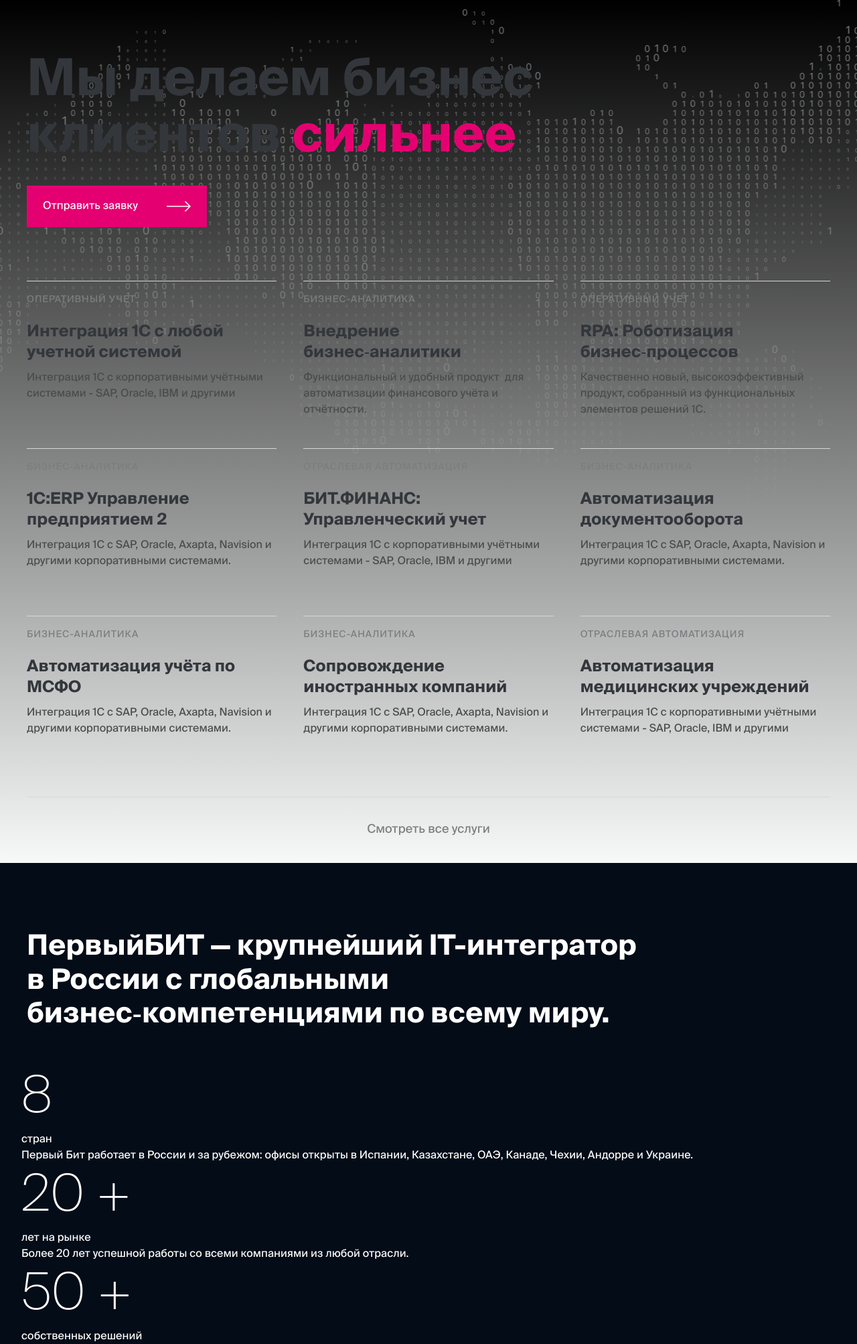
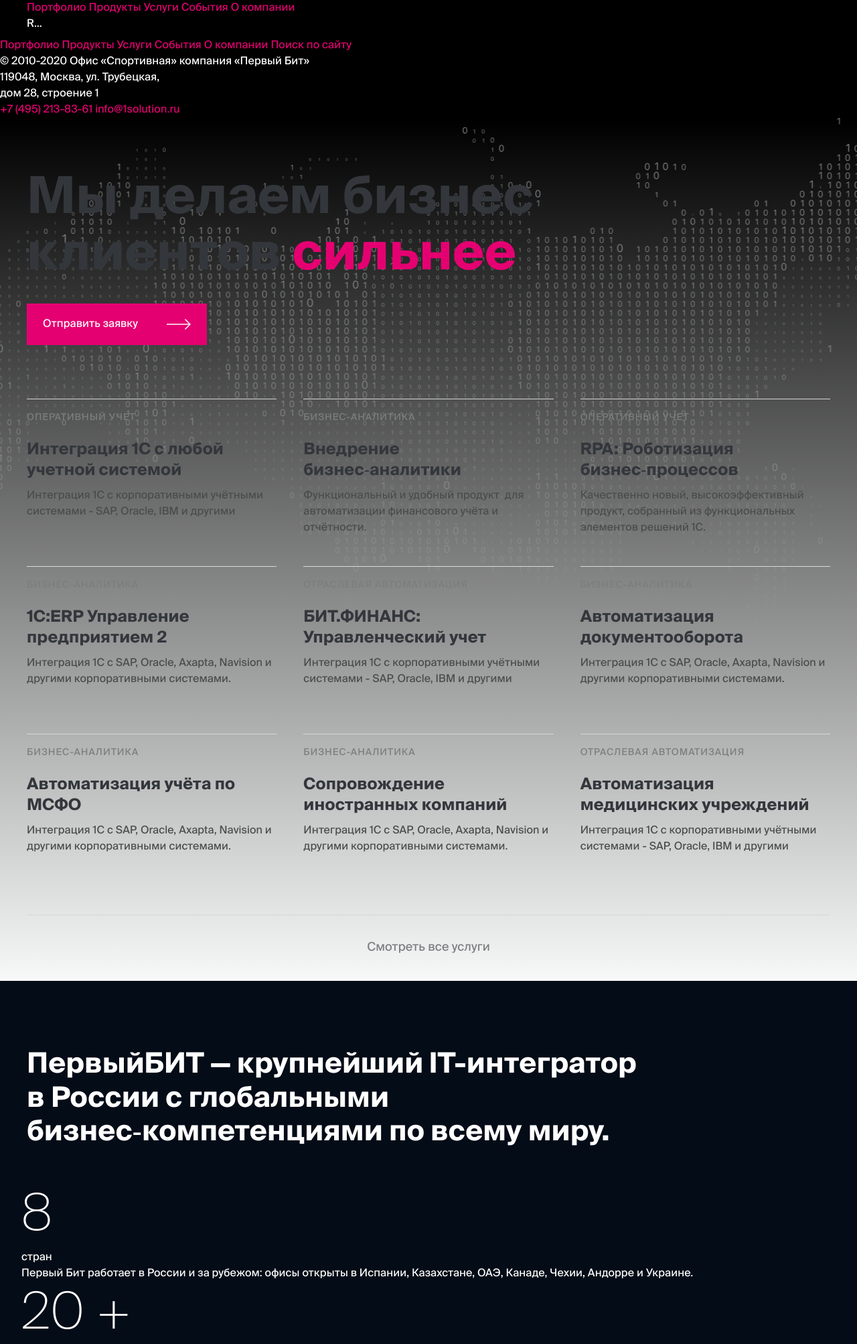
Before and after one commit to AlesNikos/1cbit.ru, a PHP site: page /html/main-page.html in a window 1280 px wide. Shown: the top 2006 px of the page at 67% size. Run offline with PHP 8.4, Linux system fonts and the light colour scheme; some web fonts are replaced.

Commit message:
делаю главную

```diff
--- a/src/footer.php
+++ b/src/footer.php
@@ -10,6 +10,7 @@
     <script src="../vendor/maskedinput/jquery.maskedinput.min.js"></script>
     <script src="../vendor/scrollbar/jquery.scrollbar.min.js"></script>
     <<script async src="../vendor/counter/purecounter_vanilla.js"></script>
+    <script src="../vendor/formstyler/jquery.formstyler.min.js"></script>
     <script src="../script.js"></script>
 </body>
 </html>
--- a/src/header.php
+++ b/src/header.php
@@ -10,6 +10,7 @@
     <link rel="stylesheet" href="../vendor/scrollbar/jquery.scrollbar.css">
     <link rel="stylesheet" href="../vendor/swiper/swiper.min.css">
     <link rel="stylesheet" href="../vendor/normalize/normalize.css">
+    <link rel="stylesheet" href="../vendor/formstyler/jquery.formstyler.css">
     <link rel="stylesheet" href="../css/styles.css">
 </head>
 <body>
--- a/src/html/main-page.html
+++ b/src/html/main-page.html
@@ -11,16 +11,68 @@
     <link rel="stylesheet" href="../vendor/scrollbar/jquery.scrollbar.css">
     <link rel="stylesheet" href="../vendor/swiper/swiper.min.css">
     <link rel="stylesheet" href="../vendor/normalize/normalize.css">
+    <link rel="stylesheet" href="../vendor/formstyler/jquery.formstyler.css">
     <link rel="stylesheet" href="../css/styles.css">
 </head>
 
 <body>
+
+
+    <header class="header">
+        <div class="container">
+            <a href="#" class="logo"></a>
+            <div class="links">
+                <a href="#" class="link">Портфолио</a>
+                <a href="#" class="link">Продукты</a>
+                <a href="#" class="link">Услуги</a>
+                <a href="#" class="link">События</a>
+                <a href="#" class="link">О компании</a>
+            </div>
+            <a href="#" class="search"></a>
+            <div class="languages">
+
+                <select class="custom-select language-select">
+                    <option>RU</option>
+                    <option>EN</option>
+                    <option>CH</option>
+                </select>
+
+                <script>
+
+                </script>
+            </div>
+            <div class="burger"></div>
+        </div>
+        <div class="mobile-menu">
+            <div class="links">
+                <a href="#" class="link">Портфолио</a>
+                <a href="#" class="link">Продукты</a>
+                <a href="#" class="link">Услуги</a>
+                <a href="#" class="link">События</a>
+                <a href="#" class="link">О компании</a>
+                <a href="#" class="link">Поиск по сайту</a>
+            </div>
+            <div class="info">
+                <div class="copyright item">
+                    © 2010-2020 Офис «Спортивная» компания «Первый Бит»
+                </div>
+                <div class="adress item">
+                    119048, Москва, ул. Трубецкая, <br>дом 28, строение 1
+                </div>
+                <div class="contacts item">
+                    <a href="#" class="phone">+7 (495) 213-83-61</a>
+                    <a href="#" class="email">info@1solution.ru</a>
+                </div>
+            </div>
+        </div>
+    </header>
 
     <div class="wrapper">
 
 
 
         <div class="main-page">
+
             <div class="wrapper-section">
 
                 <div class="hero">
@@ -107,6 +159,7 @@
 
             </div>
 
+            <!-- achievement block -->
             <div class="wrapper-section">
                 <div class="achievement">
                     <div class="container">
@@ -196,30 +249,91 @@
                                 </div>
                             </div>
                         </div>
-
-                        <!-- <div class="video-block">
-                            <div class="video"
-                                style="background-image: url('https://img.youtube.com/vi/J3E6ULw28d0/maxresdefault.jpg')">
-                                <a href="javascript:void(0)" class="btn btn-play"></a>
-                            </div>
-
-                        </div> -->
                     </div>
                 </div>
             </div>
 
+            <!-- video block -->
             <div class="wrapper-section">
                 <div class="container">
                     <div class="video-block">
                         <div class="video" style="background-image: url('../img/video-bg.jpg')">
-                            <a href="javascript:void(0)" class="btn btn-play"></a>
                         </div>
+                        <a href="javascript:void(0)" class="btn btn-play"></a>
 
                     </div>
 
                 </div>
             </div>
 
+
+            <!-- our projects -->
+            <div class="wrapper-section">
+                <div class="projects-section">
+                    <div class="container">
+                        <div class="section-name">
+                            <h2 class="title">Мы сделали проекты</h2>
+                            <a href="#" class="all-link">Все проекты</a>
+                        </div>
+                        <div class="items">
+                            <div class="item-wrap">
+                                <a href="#" class="item">
+                                    <div class="img">
+                                        <img src="../img/projects/image-1.png" alt="">
+                                    </div>
+                                    <div class="text">Автоматизация налогового учёта в японской корпорации Yamaha</div>
+                                </a>
+                            </div>
+                            <div class="item-wrap">
+                                <a href="#" class="item">
+                                    <div class="img">
+                                        <img src="../img/projects/image-2.png" alt="">
+                                    </div>
+                                    <div class="text">Внедрение «1С:ERP» в глобальной табачной компании, ведущей в Южной Корее и пятой в мире
+                                        <i class="icon icon-play"></i>
+                                    </div>
+                                </a>
+                            </div>
+                            <div class="item-wrap">
+                                <a href="#" class="item">
+                                    <div class="img">
+                                        <img src="../img/projects/image-3.png" alt="">
+                                    </div>
+                                    <div class="text">Внедрение «1С:ERP» на крупнейшем производстве ювелирных изделий из
+                                        золота и серебра</div>
+                                </a>
+                            </div>
+                            <div class="item-wrap">
+                                <a href="#" class="item">
+                                    <div class="img">
+                                        <img src="../img/projects/image-4.png" alt="">
+                                    </div>
+                                    <div class="text">Внедрение аналитической системы у одного из мировых производителей
+                                        банкоматов и другого оборудования для банков.</div>
+                                </a>
+                            </div>
+                            <div class="item-wrap">
+                                <a href="#" class="item">
+                                    <div class="img">
+                                        <img src="../img/projects/image-5.png" alt="">
+                                    </div>
+                                    <div class="text">Создание облачной системы хранения персональных данных
+                                        автомобильного концерна Fiat Chrysler Automobiles</div>
+                                </a>
+                            </div>
+                            <div class="item-wrap">
+                                <a href="#" class="item">
+                                    <div class="img">
+                                        <img src="../img/projects/image-6.png" alt="">
+                                    </div>
+                                    <div class="text">Разработка сис­те­мы бизнес-ана­ли­ти­ки на платформе Qlik Sense
+                                        для американской сети пиццерий</div>
+                                </a>
+                            </div>
+                        </div>
+                    </div>
+                </div>
+            </div>
 
         </div>
 
@@ -241,6 +355,7 @@
     <script src="../vendor/maskedinput/jquery.maskedinput.min.js"></script>
     <script src="../vendor/scrollbar/jquery.scrollbar.min.js"></script>
     <script async src="../vendor/counter/purecounter_vanilla.js"></script>
+    <script src="../vendor/formstyler/jquery.formstyler.min.js"></script>
     <script src="../script.js"></script>
 
     <script>
--- a/src/script.js
+++ b/src/script.js
@@ -1,6 +1,7 @@
 
 $('.header .burger').on('click', function(){
     $(this).parents('.header').toggleClass('opened');
+    $('body').toggleClass('overflow');
 });
 
 $('.custom-input, .custom-select').styler();
```
Also changed, not shown: src/less/elements.less (+38 -5 lines), src/less/template_styles.less (+116 -16 lines), src/img/projects/image-1.png (added), src/img/projects/image-2.png (added), src/img/projects/image-3.png (added), src/img/projects/image-4.png (added), src/img/projects/image-5.png (added), src/img/projects/image-6.png (added), src/img/projects/image-7.png (added), src/img/projects/image-8.png (added), src/img/projects/image-9.png (added).
